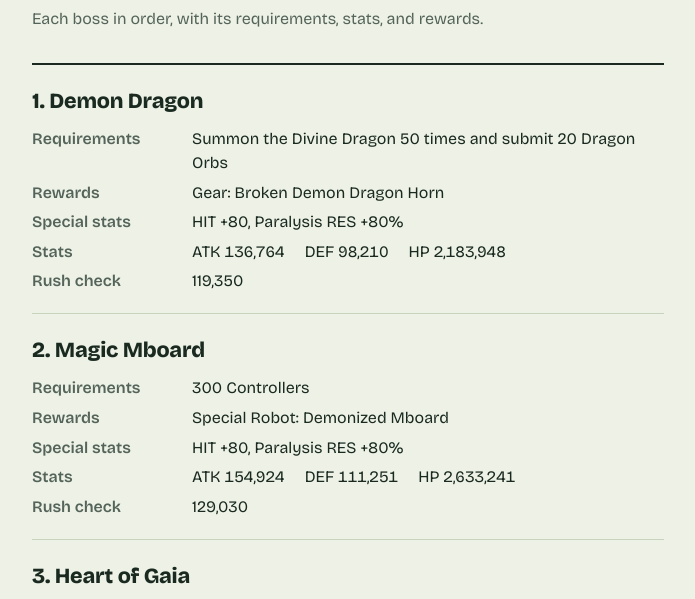
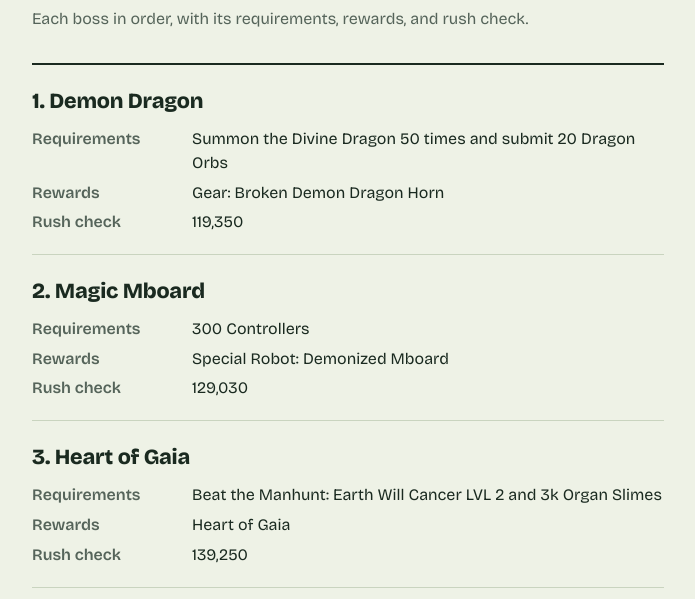
Before and after one commit to loulu03/Super-Snail, a website: page bandaid.html in a window 1280 px wide. Shown: the part 152-751 px from the top of the page, without its empty margins (292-987 px from the left). Drawn offline with nearby package versions, Linux system fonts and the light colour scheme.

Commit message:
Add files via upload

```diff
--- a/bandaid.html
+++ b/bandaid.html
@@ -36,7 +36,6 @@ h2{font-size:1.35rem;font-weight:800;margin:0 0 .6rem}
 dl{margin:0;display:grid;grid-template-columns:minmax(7rem,9rem) 1fr;gap:.35rem 1rem}
 dt{color:var(--muted);font-weight:600}
 dd{margin:0}
-.stats{display:flex;flex-wrap:wrap;gap:.25rem 1.25rem;font-variant-numeric:tabular-nums}
 @media (max-width:30rem){dl{grid-template-columns:1fr;gap:0}dd{margin-bottom:.5rem}}
 .note{color:var(--muted);font-size:.9rem;margin-top:3rem}
 </style>
@@ -45,7 +44,7 @@ dd{margin:0}
 <main>
   <nav><a href="index.html">Codes</a><a href="dragon.html">Ultimate Divine Dragon</a><a href="bandaid.html" aria-current="page">Under the Bandaid</a></nav>
   <h1>Under the Bandaid</h1>
-  <p class="lede">Each boss in order, with its requirements, stats, and rewards.</p>
+  <p class="lede">Each boss in order, with its requirements, rewards, and rush check.</p>
   <div id="list"></div>
   <p class="note">Unofficial, fan-made list.</p>
 </main>
@@ -72,10 +71,6 @@ load().then((rows) => {
     const add = (label, value) => { dl.append(el("dt", label), value instanceof Node ? value : el("dd", value)); };
     add("Requirements", r.requirements);
     add("Rewards", r.rewards);
-    add("Special stats", r.special);
-    const stats = el("dd", null, "stats");
-    for (const [k, v] of [["ATK", r.atk], ["DEF", r.def], ["HP", r.hp]]) stats.appendChild(el("span", k + " " + fmt(v)));
-    add("Stats", stats);
     add("Rush check", fmt(r.check));
     a.appendChild(dl); list.appendChild(a);
   }
```
